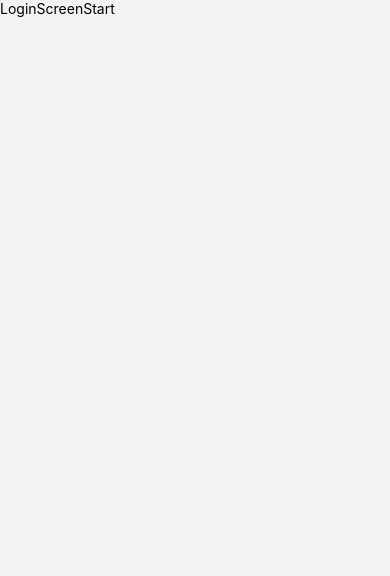
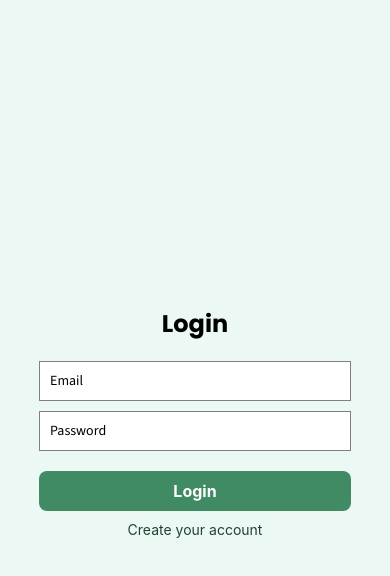
Before and after one commit to MathiRD/FinalCompassChallenge, a React Native app: screen /Login in a window 390 px wide. Shown: the top 576 px of the page. Built offline with nearby package versions, Linux system fonts and the light colour scheme.

Commit message:
Login screen done and starting Home screen

```diff
--- a/App.tsx
+++ b/App.tsx
@@ -6,6 +6,7 @@ import { createStackNavigator } from '@react-navigation/stack';
 import FirstScreen from './screens/FirstScreen';
 import RegistrationScreen from './screens/RegistrationScreen';
 import LoginScreen from './screens/LoginScreen';
+import HomeScreen from './screens/HomeScreen';
 
 const Stack = createStackNavigator();
 
@@ -40,6 +41,11 @@ export default function App() {
           component={RegistrationScreen}
           options={{ headerShown: false}}
           />
+          <Stack.Screen
+          name='Home'
+          component={HomeScreen}
+          options={{ headerShown: false}}
+          />
         </Stack.Navigator>
       </NavigationContainer>
     </>
--- /dev/null
+++ b/screens/HomeScreen.tsx
@@ -0,0 +1,13 @@
+import React from "react";
+import { Text } from "react-native";
+import { useNavigation } from "@react-navigation/native";
+
+const HomeScreen = () => {
+    const navigation: any = useNavigation();
+
+    return (
+        <Text>HomeScreenStart</Text>
+    )
+};
+
+export default HomeScreen;
--- a/screens/LoginScreen.tsx
+++ b/screens/LoginScreen.tsx
@@ -1,13 +1,102 @@
-import React from "react";
+import React, {useState} from "react";
 import { useNavigation } from "@react-navigation/native";
-import { Text } from "react-native";
+import { Text, View, TextInput, TouchableOpacity, StyleSheet } from "react-native";
+import { getAuth, signInWithEmailAndPassword } from "firebase/auth";
+import { GlobalStyles } from "../constants/styles";
 
 
 const LoginScreen = () => {
     const navigation: any = useNavigation();
+    const [email, setEmail] = useState('');
+    const [password, setPassword] = useState('');
+    const [error, setError] = useState(null);
+
+
+    const handleLogin = async () => {
+        try {
+            const auth = getAuth();
+            await signInWithEmailAndPassword(auth,email,password);
+            navigation.navigate('Home');
+        } catch {error} {
+            console.error('Failed to find user:' , error);
+        }
+    };
+
     return (
-        <Text>LoginScreenStart</Text>
+        <View style={styles.container}>
+      <Text style={styles.title}>Login</Text>
+      <TextInput
+        style={styles.input}
+        placeholder="Email"
+        onChangeText={(text) => setEmail(text)}
+        value={email}
+      />
+      <TextInput
+        style={styles.input}
+        placeholder="Password"
+        onChangeText={(text) => setPassword(text)}
+        secureTextEntry
+        value={password}
+      />
+      {error && <Text style={styles.error}>{error}</Text>}
+      <TouchableOpacity style={styles.button} onPress={handleLogin}>
+        <Text style={styles.buttonText}>Login</Text>
+      </TouchableOpacity>
+      <TouchableOpacity
+        onPress={() => navigation.navigate('Registration')}
+      >
+        <Text style={styles.createAccountText}>Create your account</Text>
+      </TouchableOpacity>
+    </View>
     )
 };
 
+const styles = StyleSheet.create({
+    container: {
+        flex: 1,
+        alignItems: 'center',
+        justifyContent: 'center',
+        backgroundColor: GlobalStyles.colors.secondaryBg
+      },
+      title: {
+        fontSize: 24,
+        marginBottom: 20,
+        fontFamily: 'Poppins-Bold',
+      },
+      input: {
+        width: '80%',
+        height: 40,
+        borderColor: 'gray',
+        borderWidth: 1,
+        marginBottom: 10,
+        paddingHorizontal: 10,
+        fontFamily: 'SourceSans-Regular',
+        backgroundColor: GlobalStyles.colors.primaryBg
+      },
+      button: {
+        width: '80%',
+        height: 40,
+        backgroundColor: GlobalStyles.colors.primaryColor,
+        borderRadius: 8,
+        alignItems: 'center',
+        justifyContent: 'center',
+        marginTop: 10,
+      },
+      buttonText: {
+        color: GlobalStyles.colors.primaryBg,
+        fontSize: 16,
+        fontWeight: 'bold',
+      },
+      error: {
+        color: '#ff0000',
+        marginTop: 10,
+        fontSize: 16,
+      },
+      createAccountText: {
+        marginTop: 10,
+        color: '#204330',
+      },
+})
+
+
 export default LoginScreen;
```
